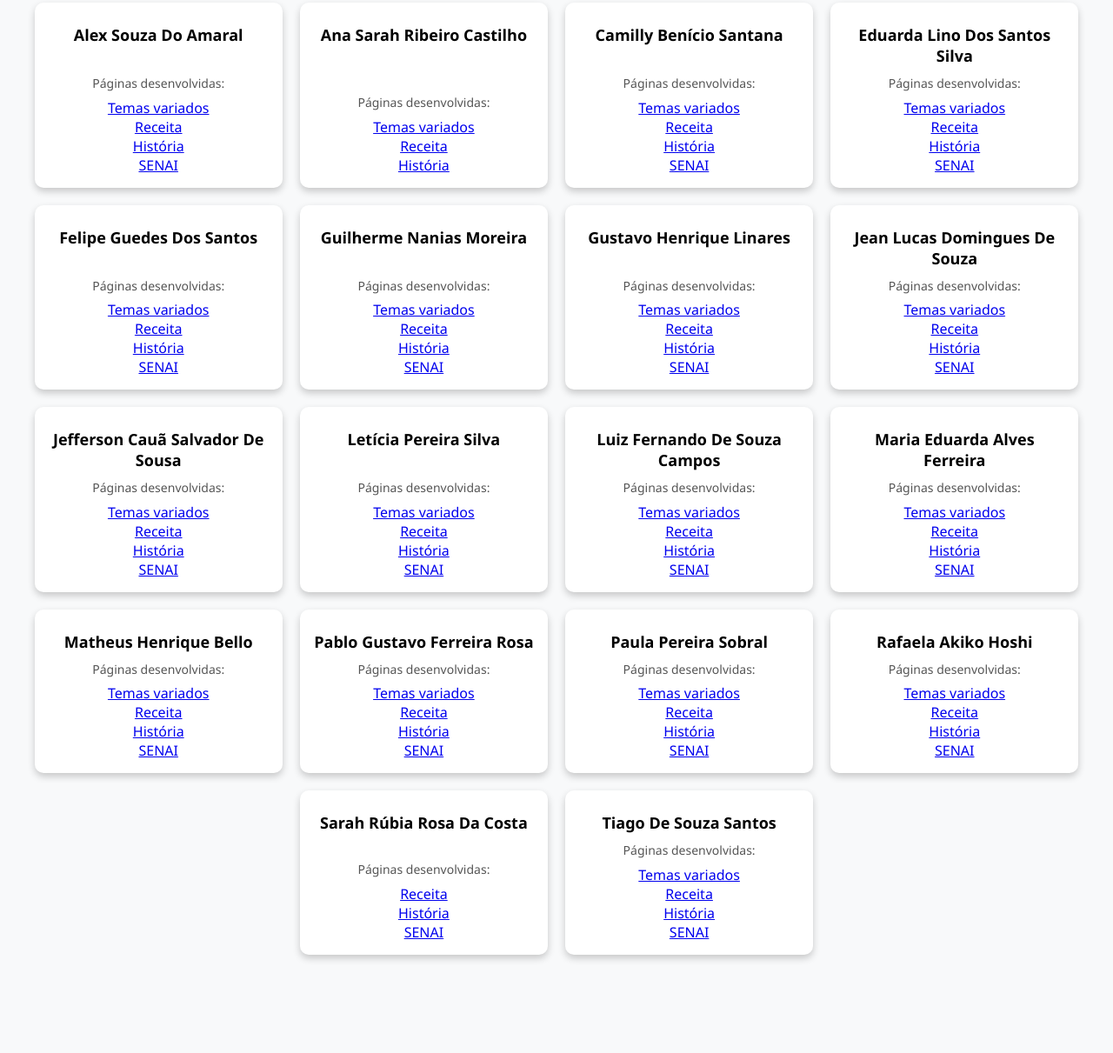
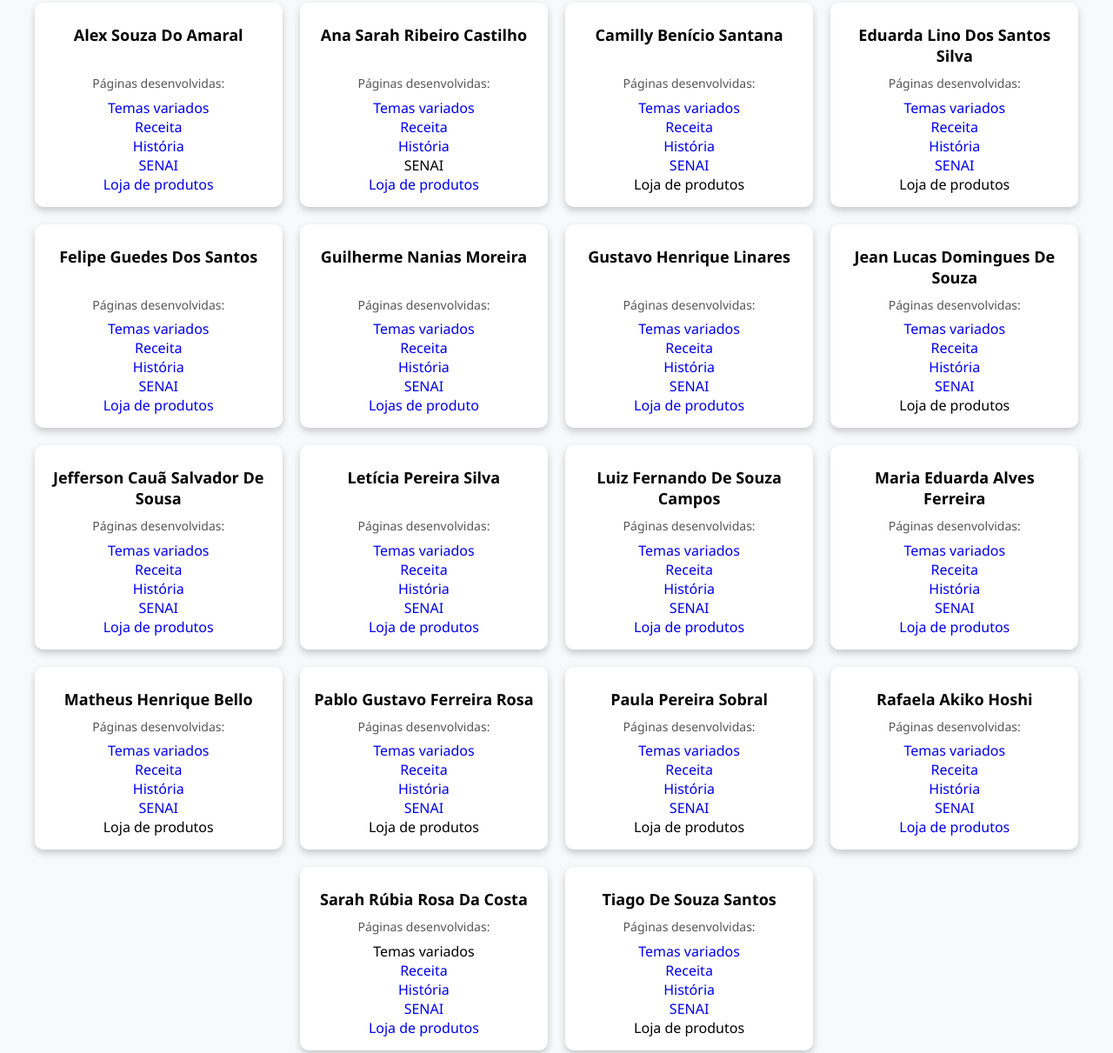
Before and after one commit to thiagoferreiralucas/senai, a plain HTML site: page index.html in a window 1280 px wide. Shown: the part 17-1228 px from the top of the page at 87% size. Before the commit the page ends 1135 px from the top, so only its background shows below. Drawn offline with Linux system fonts and the light colour scheme.

Commit message:
Add files via upload

```diff
--- a/index.html
+++ b/index.html
@@ -64,6 +64,10 @@
             list-style: none;
         }
 
+        .lista a {
+            text-decoration: none;
+        }
+
         /* Responsividade */
         @media (max-width: 1024px) {
             .card {
@@ -105,6 +109,9 @@
                     <li>
                         <a href="https://resilient-cucurucho-bb171d.netlify.app" target="_blank">SENAI</a>
                     </li>
+                    <li>
+                        <a href="https://splendid-tulumba-5767e7.netlify.app" target="_blank">Loja de produtos</a>
+                    </li>
                 </ul>
             </div>
         </div>
@@ -122,6 +129,12 @@
                     </li>
                     <li>
                         <a href="https://quiet-pixie-6c554f.netlify.app/" target="_blank">História</a>
+                    </li>
+                    <li>
+                        <a>SENAI</a>
+                    </li>
+                    <li>
+                        <a href="https://67fea11727518d312bceeb37--eloquent-sprinkles-2cbb3e.netlify.app/" target="_blank">Loja de produtos</a>
                     </li>
                 </ul>
             </div>
@@ -144,6 +157,9 @@
                     <li>
                         <a href="https://senai-jardim-santa-cecilia.netlify.app/" target="_blank">SENAI</a>
                     </li>
+                    <li>
+                        <a>Loja de produtos</a>
+                    </li>
                 </ul>
             </div>
         </div>
@@ -165,6 +181,9 @@
                     <li>
                         <a href="https://musical-empanada-539847.netlify.app/" target="_blank">SENAI</a>
                     </li>
+                    <li>
+                        <a>Loja de produtos</a>
+                    </li>
                 </ul>
             </div>
         </div>
@@ -181,10 +200,13 @@
                         <a href="https://polite-pasca-74b07a.netlify.app/" target="_blank">Receita</a>
                     </li>
                     <li>
-                        <a href="https://bespoke-empanada-da86a5.netlify.app" target="_blank">História</a>
+                        <a href="https://bespoke-empanada-da86a5.netlify.app/" target="_blank">História</a>
                     </li>
                     <li>
-                        <a href="https://cerulean-toffee-4c6fb3.netlify.app/#" target="_blank">SENAI</a>
+                        <a href="https://cerulean-toffee-4c6fb3.netlify.app/" target="_blank">SENAI</a>
+                    </li>
+                    <li>
+                        <a href="https://deft-capybara-1500c4.netlify.app/" target="_blank">Loja de produtos</a>
                     </li>
                 </ul>
             </div>
@@ -207,6 +229,9 @@
                     <li>
                         <a href="https://grand-bavarois-ed354a.netlify.app" target="_blank">SENAI</a>
                     </li>
+                    <li>
+                        <a href="https://wonderful-figolla-6b6a07.netlify.app/" target="_blank">Lojas de produto</a>
+                    </li>
                 </ul>
             </div>
         </div>
@@ -227,6 +252,9 @@
                     </li>
                     <li>
                         <a href="https://site-senai-gustavo.netlify.app/" target="_blank">SENAI</a>
+                    </li>
+                    <li>
+                        <a href="https://gustavo-vf.netlify.app/" target="_blank">Loja de produtos</a>
                     </li>
                 </ul>
             </div>
@@ -249,6 +277,9 @@
                     <li>
                         <a href="https://jeansenai-cursos.netlify.app/" target="_blank">SENAI</a>
                     </li>
+                    <li>
+                        <a>Loja de produtos</a>
+                    </li>
                 </ul>
             </div>
         </div>
@@ -269,6 +300,9 @@
                     </li>
                     <li>
                         <a href="https://67f01a001225c2729c6fa71a--charming-frangipane-e75110.netlify.app/" target="_blank">SENAI</a>
+                    </li>
+                    <li>
+                        <a href="https://67f97372274b6a44436c9410--brilliant-cocada-777b08.netlify.app/" target="_blank">Loja de produtos</a>
                     </li>
                 </ul>
             </div>
@@ -291,6 +325,9 @@
                     <li>
                         <a href="https://67f02aaf244950939b9fe77b--voluble-queijadas-06abc7.netlify.app/" target="_blank">SENAI</a>
                     </li>
+                    <li>
+                        <a href="https://shoppingdalele.netlify.app/" target="_blank">Loja de produtos</a>
+                    </li>
                 </ul>
             </div>
         </div>
@@ -311,6 +348,9 @@
                     </li>
                     <li>
                         <a href="https://ephemeral-wisp-1aa443.netlify.app/" target="_blank">SENAI</a>
+                    </li>
+                    <li>
+                        <a href="https://67f96fe1b93e504aeff3e8ee--kaleidoscopic-melomakarona-d345fe.netlify.app/" target="_blank">Loja de produtos</a>
                     </li>
                 </ul>
             </div>
@@ -333,6 +373,9 @@
                     <li>
                         <a href="https://fancy-cupcake-45d1ae.netlify.app/" target="_blank">SENAI</a>
                     </li>
+                    <li>
+                        <a href="https://willowy-heliotrope-397d4f.netlify.app/" target="_blank">Loja de produtos</a>
+                    </li>
                 </ul>
             </div>
         </div>
@@ -353,6 +396,9 @@
                     </li>
                     <li>
                         <a href="https://heroic-kataifi-8d227b.netlify.app" target="_blank">SENAI</a>
+                    </li>
+                    <li>
+                        <a>Loja de produtos</a>
                     </li>
                 </ul>
             </div>
@@ -375,6 +421,9 @@
                     <li>
                         <a href="https://zesty-croissant-20ffad.netlify.app/" target="_blank">SENAI</a>
                     </li>
+                    <li>
+                        <a>Loja de produtos</a>
+                    </li>
                 </ul>
             </div>
         </div>
@@ -395,6 +444,9 @@
                     </li>
                     <li>
                         <a href="https://friendly-sunflower-e1947f.netlify.app/" target="_blank">SENAI</a>
+                    </li>
+                    <li>
+                        <a>Loja de produtos</a>
                     </li>
                 </ul>
             </div>
@@ -417,6 +469,9 @@
                     <li>
                         <a href="https://sitedarafalinda-cursos-senai.netlify.app/" target="_blank">SENAI</a>
                     </li>
+                    <li>
+                        <a href="https://jocular-chebakia-451222.netlify.app/" target="_blank">Loja de produtos</a>
+                    </li>
                 </ul>
             </div>
         </div>
@@ -427,6 +482,9 @@
                 <p>Páginas desenvolvidas:</p>
                 <ul class="lista">
                     <li>
+                        <a>Temas variados</a>
+                    </li>
+                    <li>
                         <a href="https://beamish-muffin-ac3c9f.netlify.app/" target="_blank">Receita</a>
                     </li>
                     <li>
@@ -434,6 +492,9 @@
                     </li>
                     <li>
                         <a href="https://superlative-griffin-67e295.netlify.app/" target="_blank">SENAI</a>
+                    </li>
+                    <li>
+                        <a href="https://admirable-faloodeh-3981ba.netlify.app/" target="_blank">Loja de produtos</a>
                     </li>
                 </ul>
             </div>
@@ -456,6 +517,9 @@
                     <li>
                         <a href="https://zippy-sawine-57cafd.netlify.app/" target="_blank">SENAI</a>
                     </li>
+                    <li>
+                        <a>Loja de produtos</a>
+                    </li>
                 </ul>
             </div>
         </div>
```
